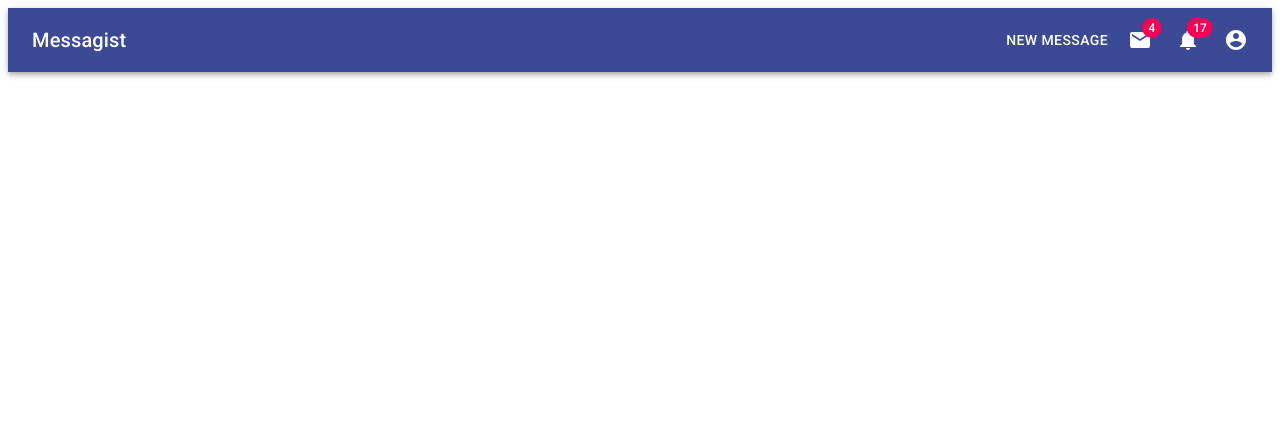
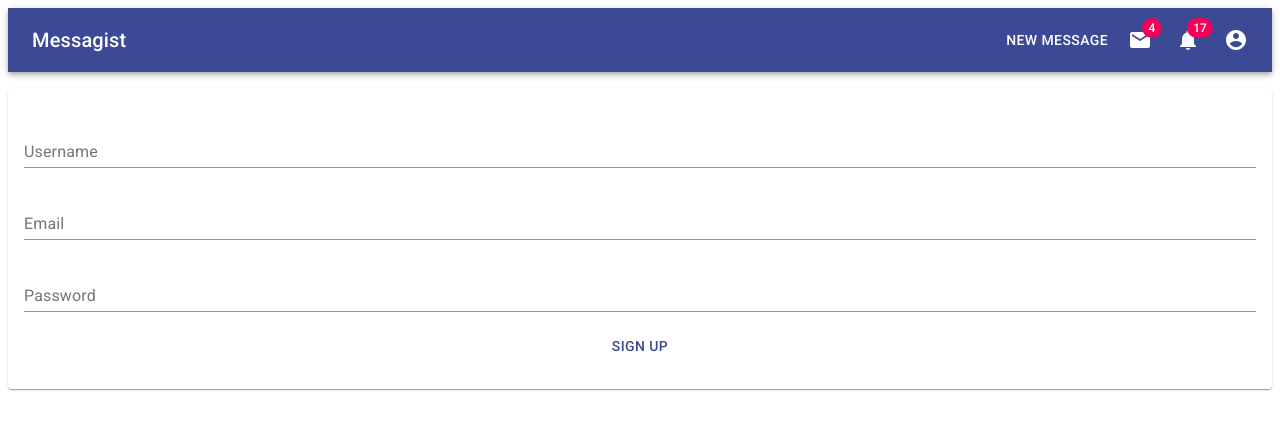
Before and after one commit to Blindpupil/messagist, a React (Create React App) app: page /signup in a window 1280 px wide. Shown: the top 430 px of the page. Built offline with nearby package versions, Linux system fonts and the light colour scheme.

Commit message:
Auth pages UI

```diff
--- a/src/App.js
+++ b/src/App.js
@@ -9,6 +9,8 @@ import { ThemeProvider } from '@material-ui/styles'
 import customTheme from './theme'
 
 import Navbar from './components/layout/Navbar'
+import SignIn from './components/auth/SignIn'
+import SignUp from './components/auth/SignUp'
 import Dashboard from './components/dashboard/Dashboard'
 import CreateMessage from './components/messages/CreateMessage'
 
@@ -24,6 +26,8 @@ function App() {
             <Switch>
               <Route path="/" exact component={ Dashboard } />
               <Route path="/create" component={ CreateMessage } />
+              <Route path="/login" component={ SignIn } />
+              <Route path="/signup" component={ SignUp } />
             </Switch>
           </header>
         </div>
--- a/src/components/auth/SignIn.js
+++ b/src/components/auth/SignIn.js
@@ -0,0 +1,75 @@
+import React from 'react'
+import {
+  Button,
+  Grid,
+  Paper,
+  TextField
+} from '@material-ui/core'
+
+import { makeStyles } from '@material-ui/core/styles'
+
+
+const useStyles = makeStyles(theme => ({
+  root: {
+		padding: theme.spacing(2),
+		margin: theme.spacing(2, 0)
+  },
+  button: {
+    margin: theme.spacing(1)
+  }
+}))
+
+function SignIn() {
+  const [state, setState] = React.useState({
+    email: '',
+    password: ''
+  })
+
+  function handleChange(event) {
+    setState({
+      ...state,
+      [event.target.id]: event.target.value
+    })
+  }
+
+  function handleSubmit(event) {
+    event.preventDefault()
+    console.log(state)
+  }
+
+  const classes = useStyles()
+
+	return (
+		<Paper className={ classes.root }>
+			<form onSubmit={ handleSubmit } className={ classes.container }>
+        <TextField
+          label="Email"
+          type="email"
+          id="email"
+          placeholder="Your email"
+          onChange={ handleChange }
+          margin="normal"
+          fullWidth
+        />
+
+        <TextField
+          label="Password"
+          onChange={ handleChange }
+          type="password"
+          id="password"
+          autoComplete="current-password"
+          margin="normal"
+          fullWidth
+        />
+
+        <Grid container direction="row" alignItems="center" justify="center">
+          <Button onClick={ handleSubmit } color="primary" className={ classes.button }>
+            Login
+          </Button>
+        </Grid>
+      </form>
+		</Paper>
+	)
+}
+
+export default SignIn
--- a/src/components/auth/SignUp.js
+++ b/src/components/auth/SignUp.js
@@ -0,0 +1,85 @@
+import React from 'react'
+import {
+  Button,
+  Grid,
+  Paper,
+  TextField
+} from '@material-ui/core'
+
+import { makeStyles } from '@material-ui/core/styles'
+
+
+const useStyles = makeStyles(theme => ({
+  root: {
+		padding: theme.spacing(2),
+		margin: theme.spacing(2, 0)
+  },
+  button: {
+    margin: theme.spacing(1)
+  }
+}))
+
+function SignUp() {
+  const [state, setState] = React.useState({
+    email: '',
+    password: '',
+    username: ''
+  })
+
+  function handleChange(event) {
+    setState({
+      ...state,
+      [event.target.id]: event.target.value
+    })
+  }
+
+  function handleSubmit(event) {
+    event.preventDefault()
+    console.log(state)
+  }
+
+  const classes = useStyles()
+
+	return (
+		<Paper className={ classes.root }>
+			<form onSubmit={ handleSubmit } className={ classes.container }>
+        <TextField
+          label="Username"
+          id="username"
+          placeholder="Your username"
+          onChange={ handleChange }
+          margin="normal"
+          fullWidth
+        />
+
+        <TextField
+          label="Email"
+          type="email"
+          id="email"
+          placeholder="Your email"
+          onChange={ handleChange }
+          margin="normal"
+          fullWidth
+        />
+
+        <TextField
+          label="Password"
+          onChange={ handleChange }
+          type="password"
+          id="password"
+          autoComplete="current-password"
+          margin="normal"
+          fullWidth
+        />
+
+        <Grid container direction="row" alignItems="center" justify="center">
+          <Button onClick={ handleSubmit } color="primary" className={ classes.button }>
+            Sign Up
+          </Button>
+        </Grid>
+      </form>
+		</Paper>
+	)
+}
+
+export default SignUp
```
